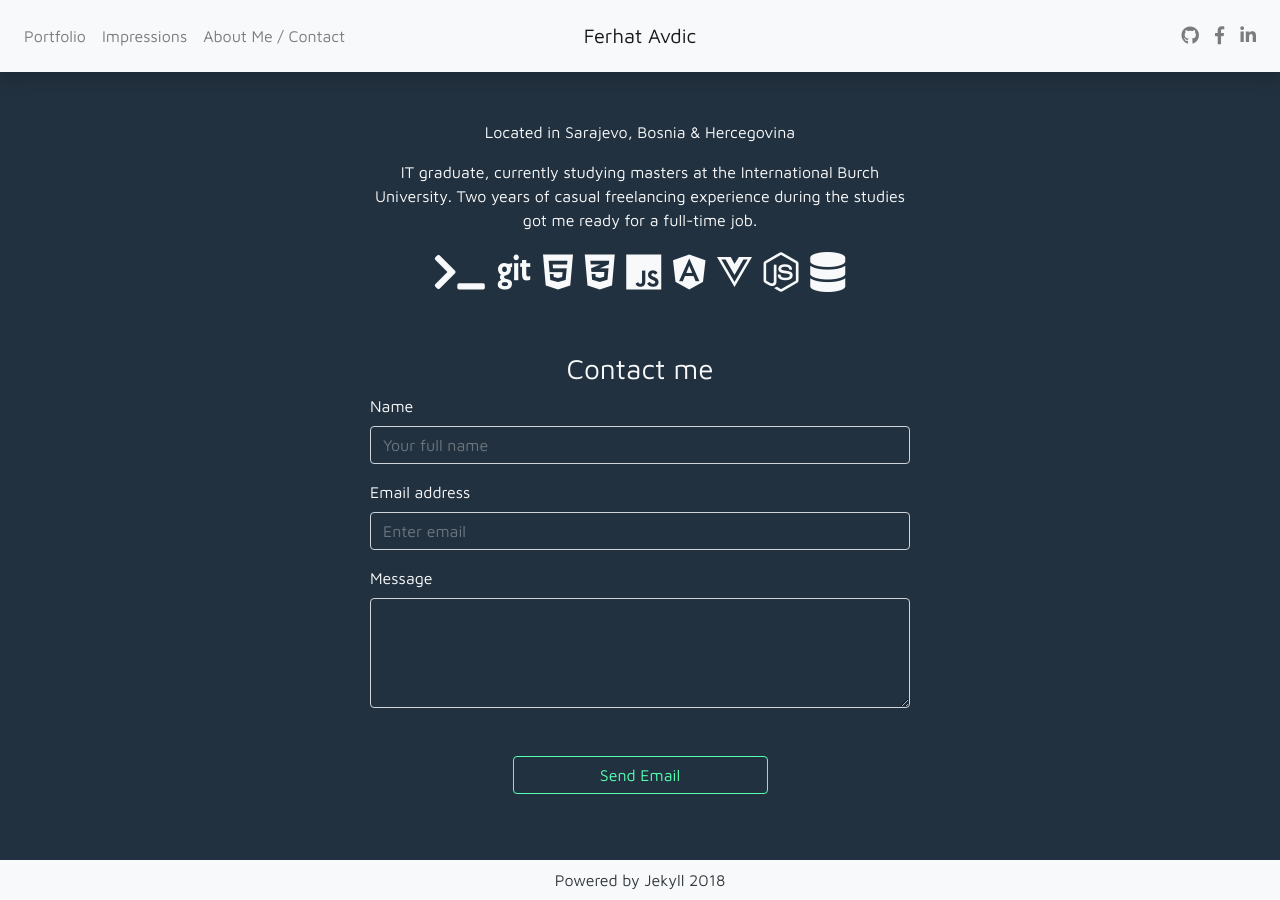
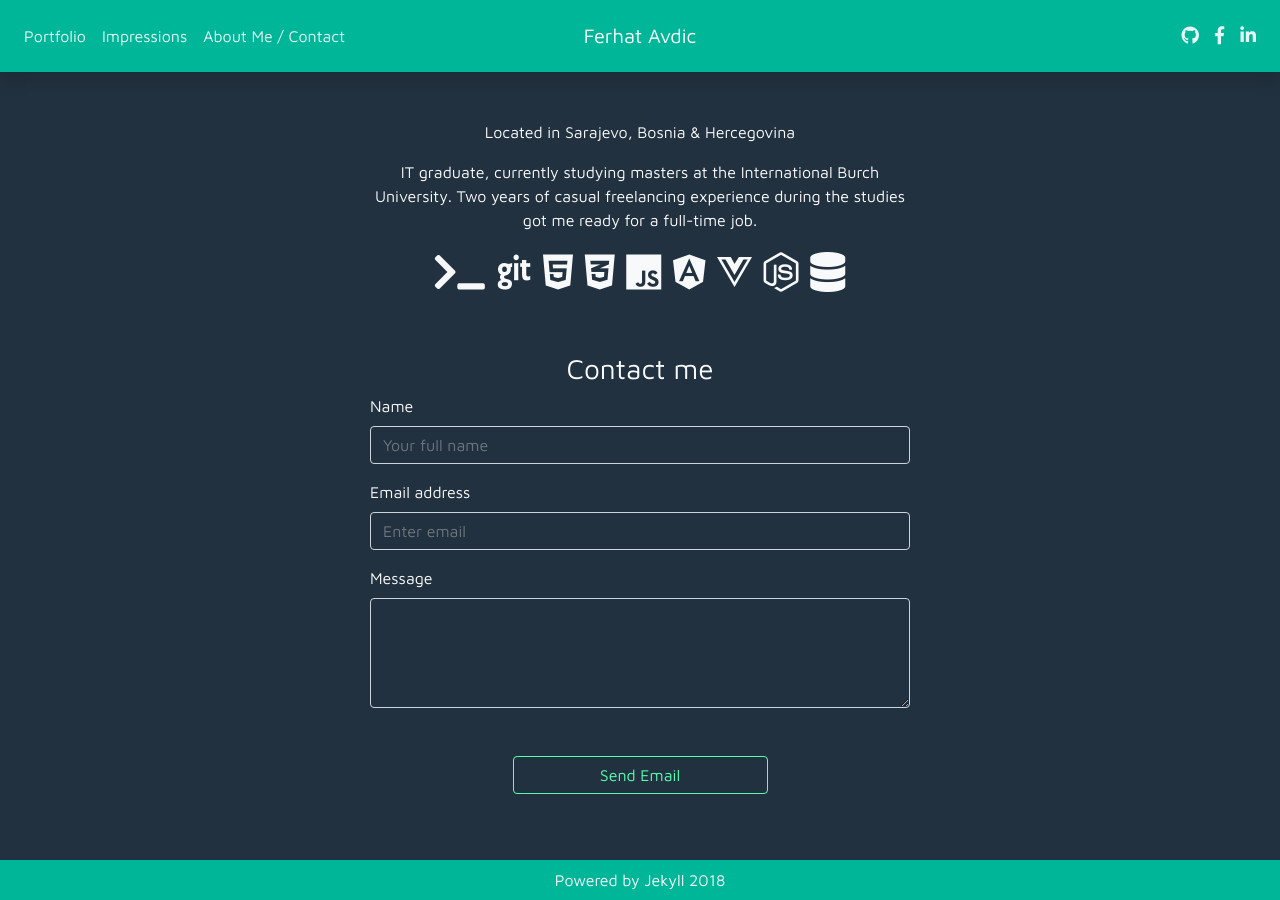
Before and after one commit to FerhatAvdic/ferhatavdic.github.io, a Jekyll site: the page built from about.html, in a window 1280 px wide. Built offline with Jekyll 4.4.1, drawn with Linux system fonts in a browser that asks for light colours; nearby versions of some CDN libraries; some web fonts are replaced; comment, search, counter and statistics services are not loaded.

Commit message:
color change

```diff
--- a/_layouts/default.html
+++ b/_layouts/default.html
@@ -20,7 +20,7 @@
 
 <body class="bg-dark text-light">
   <div class="content">
-    <nav class="navbar navbar-expand-lg sticky-top navbar-light bg-light p-md-3 shadow">
+    <nav class="navbar navbar-expand-lg sticky-top navbar-dark bg-primary p-md-3 shadow">
       <a class="navbar-brand my-brand d-none d-lg-block" href="#">
         <h5 class="mb-0 ">{{page.navtitle}}</h5>
       </a>
@@ -66,7 +66,7 @@
     </main>
   </div>
 
-<footer class="bg-light text-dark p-2 text-center">
+<footer class="bg-primary text-light p-2 text-center">
   Powered by Jekyll 2018
 </footer>
 
--- a/index.html
+++ b/index.html
@@ -23,7 +23,7 @@
                 <p class="mb-0 lead">Web Developer</p>
                 <p>__</p>
                 <p class="text-justify">
-                  Wtih a strong foundation and an ever expanding skillset, im ready to get the job done.
+                  Wtih a strong foundation and a hunger for knowledge, im ready to take on the next challenge.
                   Having worked with several different technologies i quickly adapt to new environments.
                   I like an open, honest and productive climate.
                 </p>
--- a/style.css
+++ b/style.css
@@ -75,11 +75,8 @@ body {
    background: rgb(14, 19, 49) !important;
  }
 
-
-
-
 .text-primary{
- color: rgb(87, 255, 176) !important;
+ color: var(--cyan) !important;
 }
 
 .bg-primary {
@@ -151,3 +148,6 @@ blockquote{
     outline: 0;
     box-shadow: none;
 }
+.navbar-dark .navbar-nav .nav-link {
+    color: rgba(255, 255, 255, 0.9);
+}
```
